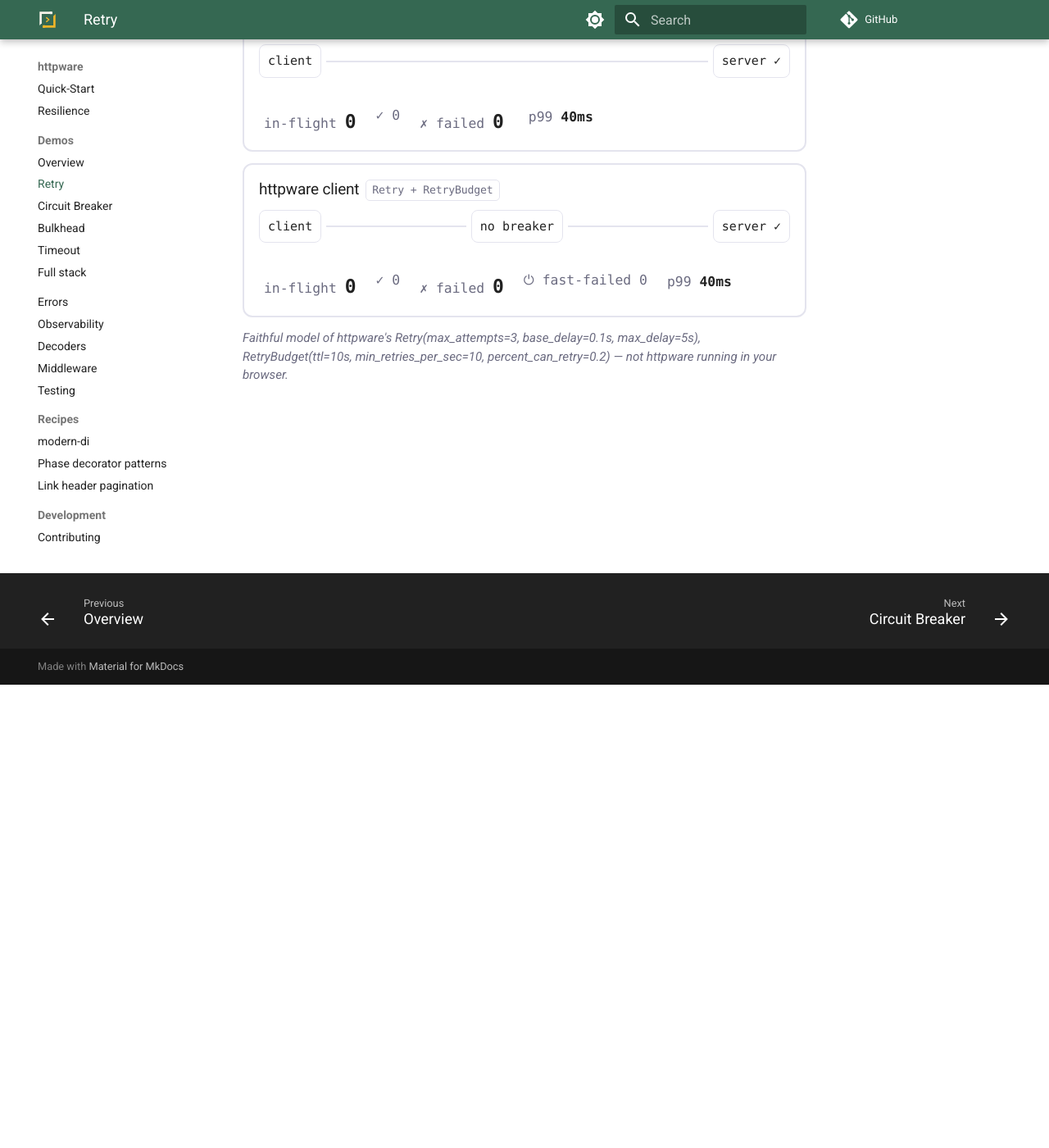
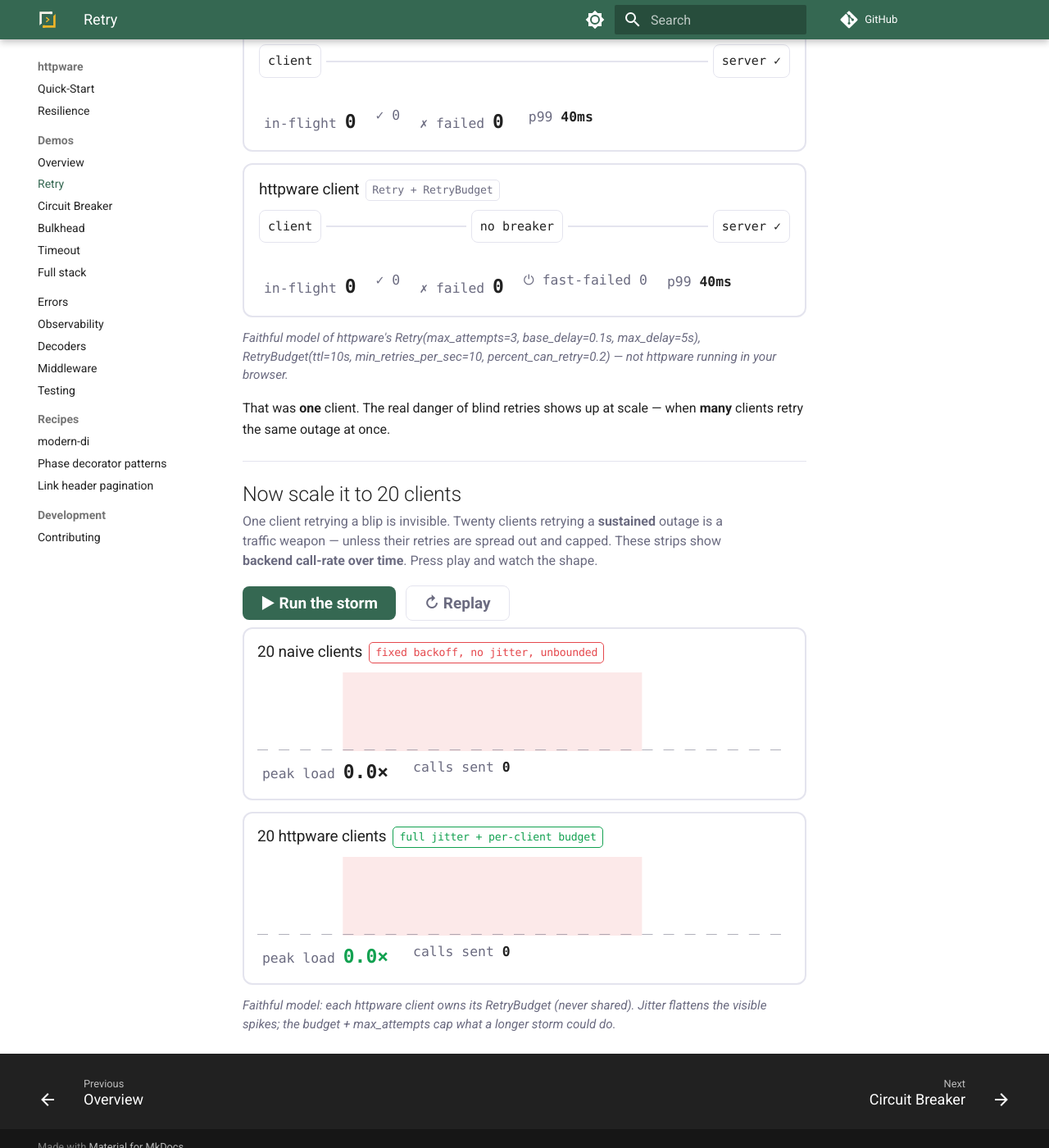
Before and after one commit to modern-python/httpware, an MkDocs documentation site: the page built from docs/demos/retry.md, in a window 1280 px wide and 1400 px high, scrolled down 565 px. Shown: the whole window at 82% size. Built offline with MkDocs 1.6.1 and Material for MkDocs 9.7.7, drawn with Linux system fonts in a browser that asks for light colours; comment, search, counter and statistics services are not loaded.

Commit message:
feat(demos): add thundering-herd macro view to the retry page
One client retrying a blip is invisible; twenty clients retrying a
sustained outage is a traffic weapon unless retries are spread out and
capped. Adds mountHerd (composing Task 1's tour driver and Task 2's
simulateHerd/renderRateStrip) as a stacked "Now 20 clients" section
below the existing single-client retry demo, with a mini-tour
spotlighting the measured peak-load gap: naive ~70x (unbounded, still
growing) vs httpware ~3x (capped by each client's own max_attempts,
never a shared budget).

Co-Authored-By: Claude Opus 4.8 (1M context) <noreply@anthropic.com>

```diff
--- a/docs/demos/demos.css
+++ b/docs/demos/demos.css
@@ -132,3 +132,14 @@
 @media (prefers-reduced-motion: reduce) {
   .hw-demo .playhead, .hw-demo .ring, .hw-demo .box, .hw-demo .lane, .hw-demo .dot { transition: none; }
 }
+
+/* thundering-herd rate strips */
+.hw-demo .herd-wrap { margin-top: 26px; padding-top: 22px; border-top: 1px solid var(--hw-line); }
+.hw-demo .herd-lane { border: 2px solid var(--hw-line); border-radius: 12px; padding: 14px 16px; margin-bottom: 14px; }
+.hw-demo .herd-lane h3 { margin: 0 0 10px; font-size: .95rem; display: flex; align-items: center; gap: 8px; }
+.hw-demo .herd-strip { height: 96px; }
+.hw-demo .herd-svg { width: 100%; height: 96px; display: block; }
+.hw-demo .herd-band { fill: rgba(229, 72, 77, .12); }
+.hw-demo .herd-baseline { stroke: var(--hw-muted); stroke-width: .6; stroke-dasharray: 2 2; opacity: .7; }
+.hw-demo .herd-bar-naive { fill: var(--hw-bad); }
+.hw-demo .herd-bar-hw { fill: var(--hw-ok); }
--- a/docs/demos/engine.js
+++ b/docs/demos/engine.js
@@ -333,6 +333,125 @@ window.HttpwareDemo = (function () {
     const by = H - Math.min(H, opts.baseline * scale);
     body += `<line x1="0" y1="${by.toFixed(2)}" x2="${W}" y2="${by.toFixed(2)}" class="herd-baseline"/>`;
     el.innerHTML = `<svg viewBox="0 0 ${W} ${H}" preserveAspectRatio="none" class="herd-svg">${body}</svg>`;
+  }
+
+  function herdTemplate(config) {
+    const title = config.title || 'Now scale it to 20 clients';
+    const intro = config.intro || 'One client retrying a blip is invisible. Twenty clients retrying a ' +
+      '<b>sustained</b> outage is a traffic weapon — unless their retries are spread out and capped. ' +
+      'These strips show <b>backend call-rate over time</b>. Press play and watch the shape.';
+    return `
+<div class="hw-wrap herd-wrap">
+  <h2>${esc(title)}</h2>
+  <p class="intro">${intro}</p>
+  <div class="ctl">
+    <button type="button" class="play" data-el="hplay">&#9654; Run the storm</button>
+    <button type="button" class="play ghost" data-el="hreplay">&#8635; Replay</button>
+  </div>
+
+  <div class="herd-lane">
+    <h3>20 naive clients <span class="badge bad">fixed backoff, no jitter, unbounded</span></h3>
+    <div class="herd-strip" data-el="naiveStrip"></div>
+    <div class="score">
+      <span class="stat" data-el="naiveMult"><span class="k">peak load</span> <span class="fail-big" data-el="naiveMultN">1&times;</span></span>
+      <span class="stat" data-el="naiveTotal"><span class="k">calls sent</span> <span class="big" data-el="naiveTotalN">0</span></span>
+    </div>
+  </div>
+
+  <div class="herd-lane">
+    <h3>20 httpware clients <span class="badge ok">full jitter + per-client budget</span></h3>
+    <div class="herd-strip" data-el="hwStrip"></div>
+    <div class="score">
+      <span class="stat" data-el="hwMult"><span class="k">peak load</span> <span class="fail-big" data-el="hwMultN">1&times;</span></span>
+      <span class="stat" data-el="hwTotal"><span class="k">calls sent</span> <span class="big" data-el="hwTotalN">0</span></span>
+    </div>
+  </div>
+
+  <p class="note">Faithful model: each httpware client owns its RetryBudget (never shared). Jitter flattens the visible spikes; the budget + max_attempts cap what a longer storm could do.</p>
+</div>
+
+<div class="dim" data-el="dimT"></div><div class="dim" data-el="dimB"></div>
+<div class="dim" data-el="dimL"></div><div class="dim" data-el="dimR"></div>
+<div class="ring" data-el="ring"></div>
+<div class="coach" data-el="coach">
+  <div class="c-arrow" data-el="cArrow"></div>
+  <div class="step" data-el="cStep">Step 1 of 1</div>
+  <h4 data-el="cTitle"></h4><p data-el="cBody"></p>
+  <button type="button" class="go" data-el="cGo">Continue &#9654;</button>
+</div>`;
+  }
+
+  function mountHerd(selector, config) {
+    const container = document.querySelector(selector);
+    if (!container) return;
+    container.classList.add('hw-demo');
+    container.innerHTML = herdTemplate(config);
+    const $ = (k) => container.querySelector('[data-el="' + k + '"]');
+    const els = {
+      hplay: $('hplay'), hreplay: $('hreplay'),
+      naiveStrip: $('naiveStrip'), hwStrip: $('hwStrip'),
+      naiveMult: $('naiveMult'), naiveMultN: $('naiveMultN'), naiveTotal: $('naiveTotal'), naiveTotalN: $('naiveTotalN'),
+      hwMult: $('hwMult'), hwMultN: $('hwMultN'), hwTotal: $('hwTotal'), hwTotalN: $('hwTotalN'),
+      dimT: $('dimT'), dimB: $('dimB'), dimL: $('dimL'), dimR: $('dimR'), ring: $('ring'),
+      coach: $('coach'), cArrow: $('cArrow'), cStep: $('cStep'), cTitle: $('cTitle'), cBody: $('cBody'), cGo: $('cGo'),
+    };
+    const SPOT = { naiveMult: els.naiveMult, hwMult: els.hwMult, naiveTotal: els.naiveTotal,
+      hwTotal: els.hwTotal, naiveStrip: els.naiveStrip, hwStrip: els.hwStrip };
+    const tour = makeTour(els);
+
+    let timer = null, paused = false, reveal = 0, stopIdx = 0, STOPS = [];
+    const scenario = config.scenario;
+    let sim = null;
+
+    function paint() {
+      const peakScale = Math.max(sim.naive.peak, sim.hw.peak, 1);
+      const stripOpts = (cls) => ({ peakScale, baseline: sim.baseline, outage: sim.outage, dur: scenario.dur, cls });
+      renderRateStrip(els.naiveStrip, sim.naive.series, reveal, stripOpts('herd-bar-naive'));
+      renderRateStrip(els.hwStrip, sim.hw.series, reveal, stripOpts('herd-bar-hw'));
+      // running peak/total over revealed buckets so the numbers climb with the bars
+      const upto = Math.min(reveal, sim.buckets);
+      const runPeak = (arr) => arr.slice(0, upto).reduce((m, v) => Math.max(m, v), 0);
+      const runTot = (arr) => arr.slice(0, upto).reduce((a, b) => a + b, 0);
+      const nm = sim.baseline > 0 ? runPeak(sim.naive.series) / sim.baseline : 0;
+      const hm = sim.baseline > 0 ? runPeak(sim.hw.series) / sim.baseline : 0;
+      els.naiveMultN.textContent = nm.toFixed(1) + '×';
+      els.hwMultN.textContent = hm.toFixed(1) + '×';
+      els.naiveTotalN.textContent = String(runTot(sim.naive.series));
+      els.hwTotalN.textContent = String(runTot(sim.hw.series));
+      // httpware is bounded by max_attempts, not a hard multiplier cap — it settles
+      // near ~3x for this scenario, never near naive's unbounded ~70x. Thresholds
+      // reflect that measured gap, not the placeholder "<=2x is good" assumption.
+      els.naiveMultN.style.color = nm > 5 ? 'var(--hw-bad)' : '';
+      els.hwMultN.style.color = hm <= 4 ? 'var(--hw-ok)' : '';
+    }
+
+    function reset() {
+      clearInterval(timer); reveal = 0; stopIdx = 0; paused = false;
+      sim = simulateHerd(scenario, { clients: config.clients, retry: config.retry, budget: config.budget });
+      STOPS = config.buildStops(sim);
+      tour.hideAll();
+      paint();
+    }
+    tour.setContinue(() => { paused = false; stopIdx++; });
+
+    function run() {
+      reset();
+      timer = setInterval(() => {
+        if (paused) return;
+        const state = { bucket: reveal, revealed: reveal, sim,
+          naiveShown: sim.naive.series.slice(0, reveal).reduce((a, b) => a + b, 0),
+          hwShown: sim.hw.series.slice(0, reveal).reduce((a, b) => a + b, 0) };
+        if (stopIdx < STOPS.length && STOPS[stopIdx].when(state)) {
+          paused = true; tour.show(STOPS[stopIdx], stopIdx, STOPS.length, SPOT); return;
+        }
+        reveal++;
+        paint();
+        if (reveal > sim.buckets) clearInterval(timer);
+      }, TICK);
+    }
+    els.hplay.addEventListener('click', run);
+    els.hreplay.addEventListener('click', run);
+    reset(); // first paint shows the empty strips + baseline, ready to play
   }
 
   function template(config) {
@@ -712,6 +831,6 @@ window.HttpwareDemo = (function () {
     if (firstScenarioBtn) firstScenarioBtn.click();
   }
 
-  return { mount, _models: { makeCircuitBreaker, makeRetryBudget, makeBulkhead, simulateHerd },
+  return { mount, mountHerd, _models: { makeCircuitBreaker, makeRetryBudget, makeBulkhead, simulateHerd },
     _render: { renderRateStrip }, _util: { mulberry }, REAL, TICK, ADV };
 })();
--- a/docs/demos/retry.md
+++ b/docs/demos/retry.md
@@ -6,6 +6,10 @@ full-jitter backoff, and a **budget** caps the share of traffic spent on retries
 a dead backend can't be amplified.
 
 <div class="hw-demo" id="retry-demo"></div>
+
+<p>That was <b>one</b> client. The real danger of blind retries shows up at scale — when <b>many</b> clients retry the same outage at once.</p>
+
+<div class="hw-demo" id="retry-herd"></div>
 
 <script>
 document.addEventListener('DOMContentLoaded', function () {
@@ -40,5 +44,28 @@ document.addEventListener('DOMContentLoaded', function () {
       body: 'The backend healed. Compare the ✗ failed counts: the plain client surfaced far more failures than httpware. That gap is exactly what retry buys you on a transient blip.' },
   ],
   });
+
+  HttpwareDemo.mountHerd('#retry-herd', {
+    clients: 20,
+    scenario: { id: 'storm', dur: 12.5,
+      fault: (now) => (now >= 2.0 && now < 9.0)
+        ? { ok: false, ms: 0.05, label: 'DOWN' } : { ok: true, ms: 0.05 } },
+    retry: { maxAttempts: 3, baseDelay: 0.1, maxDelay: 5.0 },
+    budget: { ttl: 10.0, minRetriesPerSec: 10.0, percentCanRetry: 0.2 },
+    buildStops: (sim) => [
+      { when: (s) => s.revealed >= Math.round(2.2 / sim.dt), spot: ['naiveStrip', 'hwStrip'],
+        title: 'The outage hits both herds',
+        body: 'Twenty naive clients and twenty httpware clients face the same sustained outage. Every failed request wants to retry. Watch what each herd does to the backend call-rate.' },
+      { when: (s) => s.revealed >= Math.round(4.0 / sim.dt), spot: ['naiveStrip'],
+        title: 'Naive: synchronized spikes',
+        body: 'All twenty naive clients back off the SAME fixed delay, so a batch that fails together retries together — the failures never spread out. Tall spikes with dead gaps between: the retry storm hammering a backend that is already down.' },
+      { when: (s) => s.revealed >= Math.round(6.5 / sim.dt), spot: ['hwStrip'],
+        title: 'httpware: a near-flat rate',
+        body: 'Full jitter scatters each client’s retries across the window instead of stacking them, and each client’s own budget + max_attempts cap how much it can add — so the aggregate holds at a low, steady few-times-baseline instead of exploding.' },
+      { when: (s) => s.revealed >= sim.buckets - 1, spot: ['naiveMult', 'hwMult'],
+        title: 'Peak load: the whole point',
+        body: 'The naive herd peaked at about 70× the healthy load — and keeps climbing the longer the outage runs, because its retries are unbounded. httpware peaked at about 3×: at this client count, that ceiling comes from each client’s own max_attempts=3 cap (jitter just spreads the retries flat instead of stacking them). The per-client budget is what holds the line as the herd grows even larger. Same outage, same client count — a flat rate also leaves the backend room to recover.' },
+    ],
+  });
 });
 </script>
```
